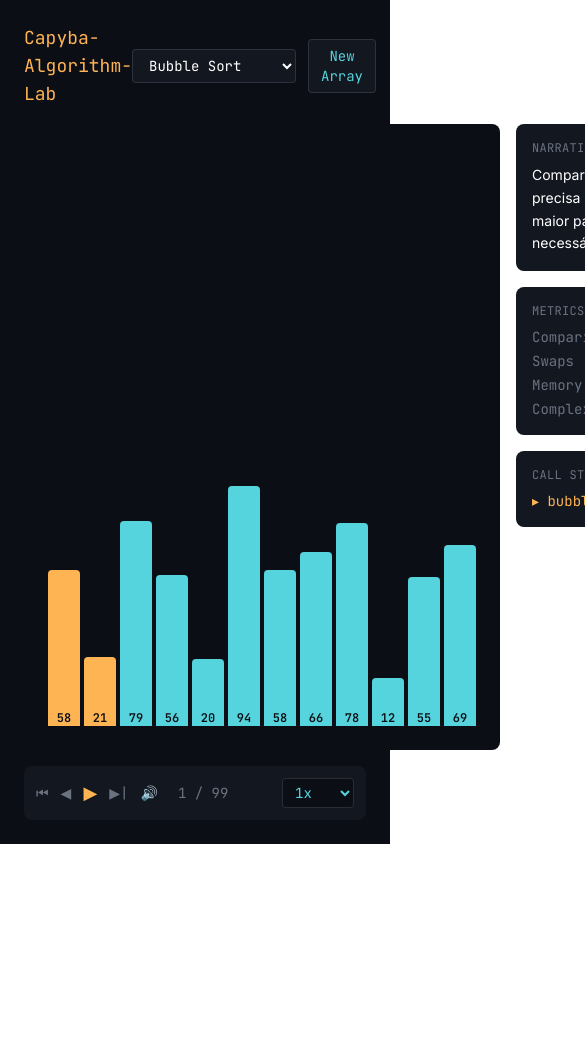
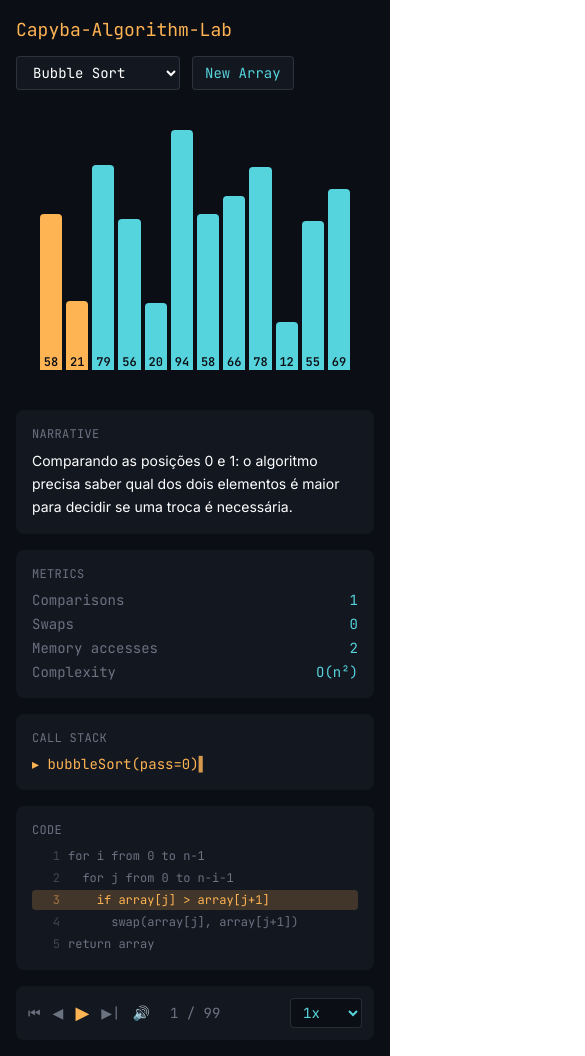
Before and after one commit to Rxmainless/Capyba-Algorithm-Lab, a React (Vite) app: page / in a window 390 px wide. Shown: the top 1056 px of the page, 585 px wide, since content can reach past the window. Before the commit the page ends 844 px from the top, so only its background shows below. Built offline with nearby package versions, Linux system fonts and the light colour scheme.

Commit message:
wip: phase 3 improvements (speed presets, code panel, responsive layout, narrative fix)

```diff
--- a/src/App.tsx
+++ b/src/App.tsx
@@ -7,6 +7,7 @@ import { VisualizationPanel } from "./components/panels/VisualizationPanel";
 import { NarrativePanel } from "./components/panels/NarrativePanel";
 import { MetricsPanel } from "./components/panels/MetricsPanel";
 import { CallStackPanel } from "./components/panels/CallStackPanel";
+import { CodePanel } from "./components/panels/CodePanel";
 import { PlaybackControls } from "./components/controls/PlaybackControls";
 
 function randomArray(size = 12) {
@@ -26,8 +27,8 @@ export default function App() {
   }, [algorithmId, inputArray, loadFrames]);
 
   return (
-    <div className="min-h-screen bg-bg text-white flex flex-col p-6 gap-4">
-      <div className="flex items-center justify-between">
+    <div className="min-h-screen bg-bg text-white flex flex-col p-4 md:p-6 gap-4">
+      <div className="flex flex-col md:flex-row md:items-center md:justify-between gap-3">
         <h1 className="font-mono text-lg text-accent-amber">Capyba-Algorithm-Lab</h1>
         <AlgorithmSelector
           selectedId={algorithmId}
@@ -35,12 +36,13 @@ export default function App() {
           onNewArray={() => setInputArray(randomArray())}
         />
       </div>
-      <div className="flex-1 grid grid-cols-[1fr_320px] gap-4">
+      <div className="flex-1 grid grid-cols-1 md:grid-cols-[1fr_340px] gap-4">
         <VisualizationPanel />
         <div className="flex flex-col gap-4">
           <NarrativePanel />
           <MetricsPanel />
           <CallStackPanel />
+          <CodePanel algorithmId={algorithmId} />
         </div>
       </div>
       <PlaybackControls />
--- /dev/null
+++ b/src/components/panels/CodePanel.tsx
@@ -0,0 +1,35 @@
+import { useExecutionStore } from "../../store/executionStore";
+import { pseudocode } from "../../engine/pseudocode";
+
+interface CodePanelProps {
+  algorithmId: string;
+}
+
+export function CodePanel({ algorithmId }: CodePanelProps) {
+  const frame = useExecutionStore((s) => s.frames[s.currentIndex]);
+  const lines = pseudocode[algorithmId] ?? [];
+  const activeLine = frame?.codeLine;
+
+  return (
+    <div className="bg-panel rounded-lg p-4 font-mono text-xs overflow-x-auto">
+      <h3 className="text-xs text-text-secondary uppercase tracking-wide mb-2">Code</h3>
+      <ol className="space-y-0.5">
+        {lines.map((line, index) => {
+          const lineNumber = index + 1;
+          const isActive = lineNumber === activeLine;
+          return (
+            <li
+              key={lineNumber}
+              className={`whitespace-pre px-2 py-0.5 rounded ${
+                isActive ? "bg-accent-amber/20 text-accent-amber" : "text-text-secondary"
+              }`}
+            >
+              <span className="inline-block w-5 text-right mr-2 opacity-50">{lineNumber}</span>
+              {line || " "}
+            </li>
+          );
+        })}
+      </ol>
+    </div>
+  );
+}
--- a/src/components/panels/NarrativePanel.tsx
+++ b/src/components/panels/NarrativePanel.tsx
@@ -2,10 +2,13 @@ import { useExecutionStore } from "../../store/executionStore";
 
 export function NarrativePanel() {
   const frame = useExecutionStore((s) => s.frames[s.currentIndex]);
+
   return (
-    <div className="bg-panel rounded-lg p-4">
+    <div className="bg-panel rounded-lg p-4 min-h-27.5 flex flex-col">
       <h3 className="font-mono text-xs text-text-secondary uppercase tracking-wide mb-2">Narrative</h3>
-      <p className="font-sans text-sm leading-relaxed">{frame?.narrative ?? "Aguardando execução..."}</p>
+      <p className="font-sans text-sm leading-relaxed">
+        {frame?.narrative ?? "Aguardando execução..."}
+      </p>
     </div>
   );
 }
--- a/src/engine/algorithms/sorting/bubbleSort.ts
+++ b/src/engine/algorithms/sorting/bubbleSort.ts
@@ -1,18 +1,16 @@
 import type { Frame } from "../../types";
 
 export function* bubbleSort(input: number[]): Generator<Frame> {
-  const array = [...input]; // nunca mutamos o array original recebido
+  const array = [...input];
   let comparisons = 0;
   let swaps = 0;
   let memoryAccesses = 0;
-
   const n = array.length;
 
   for (let i = 0; i < n - 1; i++) {
     for (let j = 0; j < n - i - 1; j++) {
-      // 1. Momento da comparação
       comparisons++;
-      memoryAccesses += 2; // lemos array[j] e array[j+1]
+      memoryAccesses += 2;
 
       yield {
         array: [...array],
@@ -21,13 +19,13 @@ export function* bubbleSort(input: number[]): Generator<Frame> {
         narrative: `Comparando as posições ${j} e ${j + 1}: o algoritmo precisa saber qual dos dois elementos é maior para decidir se uma troca é necessária.`,
         callStack: [`bubbleSort(pass=${i})`],
         metrics: { comparisons, swaps, memoryAccesses, estimatedComplexity: "O(n²)" },
+        codeLine: 3,
       };
 
-      // 2. Decisão: trocar ou não
       if (array[j] > array[j + 1]) {
         [array[j], array[j + 1]] = [array[j + 1], array[j]];
         swaps++;
-        memoryAccesses += 2; // escrevemos nas duas posições
+        memoryAccesses += 2;
 
         yield {
           array: [...array],
@@ -36,12 +34,12 @@ export function* bubbleSort(input: number[]): Generator<Frame> {
           narrative: `Os elementos nas posições ${j} e ${j + 1} estavam fora de ordem. A troca corrige parcialmente a sequência.`,
           callStack: [`bubbleSort(pass=${i})`],
           metrics: { comparisons, swaps, memoryAccesses, estimatedComplexity: "O(n²)" },
+          codeLine: 4,
         };
       }
     }
   }
 
-  // Frame final: array ordenado
   yield {
     array: [...array],
     highlightedIndices: [],
@@ -49,5 +47,6 @@ export function* bubbleSort(input: number[]): Generator<Frame> {
     narrative: "O array está completamente ordenado.",
     callStack: [],
     metrics: { comparisons, swaps, memoryAccesses, estimatedComplexity: "O(n²)" },
+    codeLine: 5,
   };
 }
--- a/src/engine/algorithms/sorting/insertionSort.ts
+++ b/src/engine/algorithms/sorting/insertionSort.ts
@@ -21,6 +21,7 @@ export function* insertionSort(input: number[]): Generator<Frame> {
         narrative: `Comparando o elemento na posição ${j} com o anterior (posição ${j - 1}) para encontrar a posição correta de inserção.`,
         callStack: [`insertionSort(i=${i})`],
         metrics: { comparisons, swaps, memoryAccesses, estimatedComplexity: "O(n²)" },
+        codeLine: 3,
       };
 
       if (array[j - 1] <= array[j]) break;
@@ -36,6 +37,7 @@ export function* insertionSort(input: number[]): Generator<Frame> {
         narrative: `Elemento fora de posição. Movendo-o uma posição para trás na sequência já ordenada.`,
         callStack: [`insertionSort(i=${i})`],
         metrics: { comparisons, swaps, memoryAccesses, estimatedComplexity: "O(n²)" },
+        codeLine: 4,
       };
 
       j--;
@@ -49,5 +51,6 @@ export function* insertionSort(input: number[]): Generator<Frame> {
     narrative: "O array está completamente ordenado.",
     callStack: [],
     metrics: { comparisons, swaps, memoryAccesses, estimatedComplexity: "O(n²)" },
+    codeLine: 6,
   };
 }
--- a/src/engine/algorithms/sorting/selectionSort.ts
+++ b/src/engine/algorithms/sorting/selectionSort.ts
@@ -21,6 +21,7 @@ export function* selectionSort(input: number[]): Generator<Frame> {
         narrative: `Procurando o menor elemento restante. Comparando o menor encontrado até agora (posição ${minIndex}) com a posição ${j}.`,
         callStack: [`selectionSort(pass=${i})`],
         metrics: { comparisons, swaps, memoryAccesses, estimatedComplexity: "O(n²)" },
+        codeLine: 4,
       };
 
       if (array[j] < array[minIndex]) minIndex = j;
@@ -38,6 +39,7 @@ export function* selectionSort(input: number[]): Generator<Frame> {
         narrative: `Menor elemento encontrado na posição ${minIndex}. Movendo-o para a posição ${i}, que já está sendo finalizada.`,
         callStack: [`selectionSort(pass=${i})`],
         metrics: { comparisons, swaps, memoryAccesses, estimatedComplexity: "O(n²)" },
+        codeLine: 6,
       };
     }
   }
@@ -49,5 +51,6 @@ export function* selectionSort(input: number[]): Generator<Frame> {
     narrative: "O array está completamente ordenado.",
     callStack: [],
     metrics: { comparisons, swaps, memoryAccesses, estimatedComplexity: "O(n²)" },
+    codeLine: 7,
   };
 }
--- /dev/null
+++ b/src/engine/pseudocode.ts
@@ -0,0 +1,65 @@
+export const pseudocode: Record<string, string[]> = {
+  "bubble-sort": [
+    "for i from 0 to n-1",
+    "  for j from 0 to n-i-1",
+    "    if array[j] > array[j+1]",
+    "      swap(array[j], array[j+1])",
+    "return array",
+  ],
+  "selection-sort": [
+    "for i from 0 to n-1",
+    "  minIndex = i",
+    "  for j from i+1 to n",
+    "    if array[j] < array[minIndex]",
+    "      minIndex = j",
+    "  swap(array[i], array[minIndex])",
+    "return array",
+  ],
+  "insertion-sort": [
+    "for i from 1 to n",
+    "  j = i",
+    "  while j > 0 and array[j-1] > array[j]",
+    "    swap(array[j-1], array[j])",
+    "    j = j - 1",
+    "return array",
+  ],
+  "quick-sort": [
+    "quickSort(low, high):",
+    "  if low >= high: return",
+    "  pivotIndex = partition(low, high)",
+    "  quickSort(low, pivotIndex - 1)",
+    "  quickSort(pivotIndex + 1, high)",
+    "",
+    "partition(low, high):",
+    "  pivot = array[high]",
+    "  for j from low to high-1",
+    "    if array[j] < pivot: swap(i, j)",
+    "  swap(i+1, high)",
+    "  return i + 1",
+  ],
+  "merge-sort": [
+    "mergeSort(low, high):",
+    "  if low >= high: return",
+    "  mid = (low + high) / 2",
+    "  mergeSort(low, mid)",
+    "  mergeSort(mid+1, high)",
+    "  merge(low, mid, high)",
+    "",
+    "merge(low, mid, high):",
+    "  while left and right remain",
+    "    take the smaller of the two",
+    "  copy remaining elements",
+  ],
+  "heap-sort": [
+    "buildMaxHeap()",
+    "for i from n/2-1 down to 0: heapify(i)",
+    "for i from n-1 down to 1",
+    "  swap(array[0], array[i])",
+    "  heapify(0, i)",
+    "",
+    "heapify(root, size):",
+    "  find largest among root, left, right",
+    "  if left/right > largest: update largest",
+    "  if largest != root: swap and heapify(largest)",
+  ],
+};
--- a/src/engine/types.ts
+++ b/src/engine/types.ts
@@ -14,4 +14,5 @@ export interface Frame {
   narrative: string;
   callStack: string[];
   metrics: FrameMetrics;
+  codeLine: number;
 }
```
Also changed, not shown: src/engine/algorithms/sorting/heapSort.ts (+9 -7 lines), src/engine/algorithms/sorting/mergeSort.ts (+11 -19 lines), src/engine/algorithms/sorting/quickSort.ts (+14 -27 lines).
